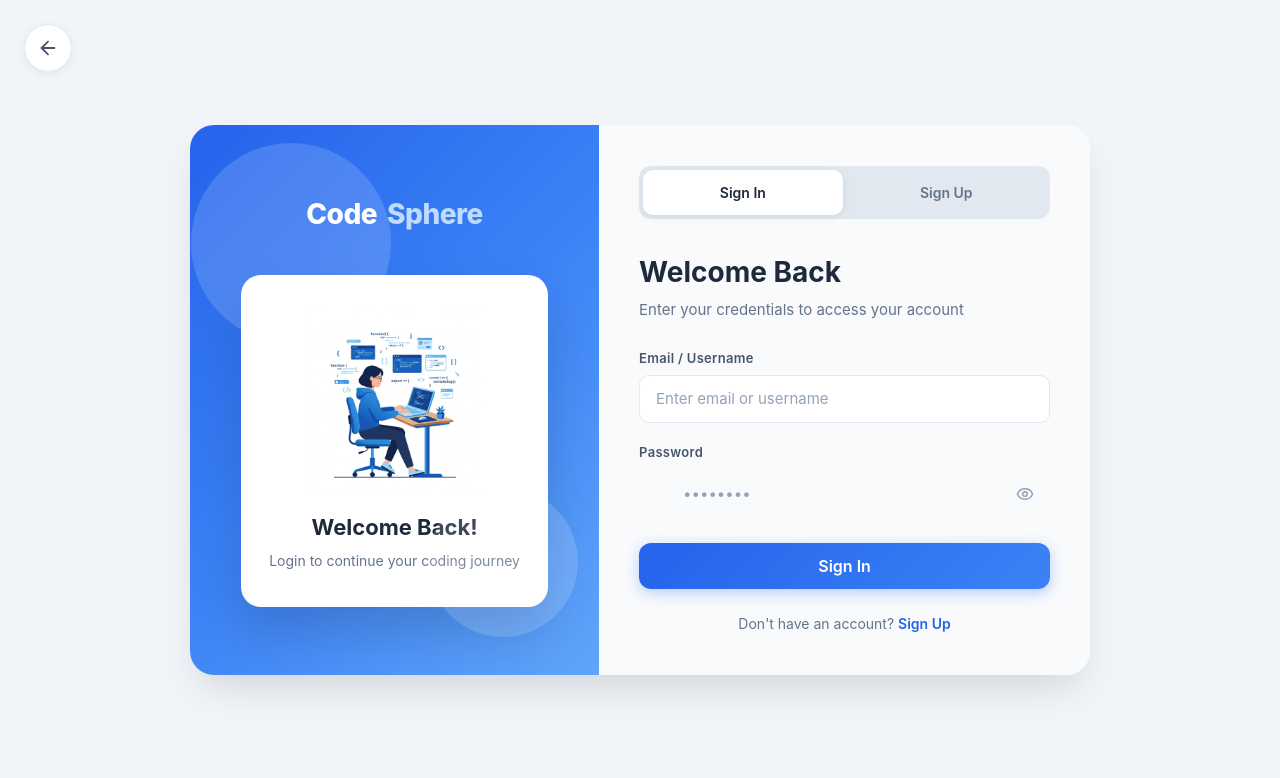
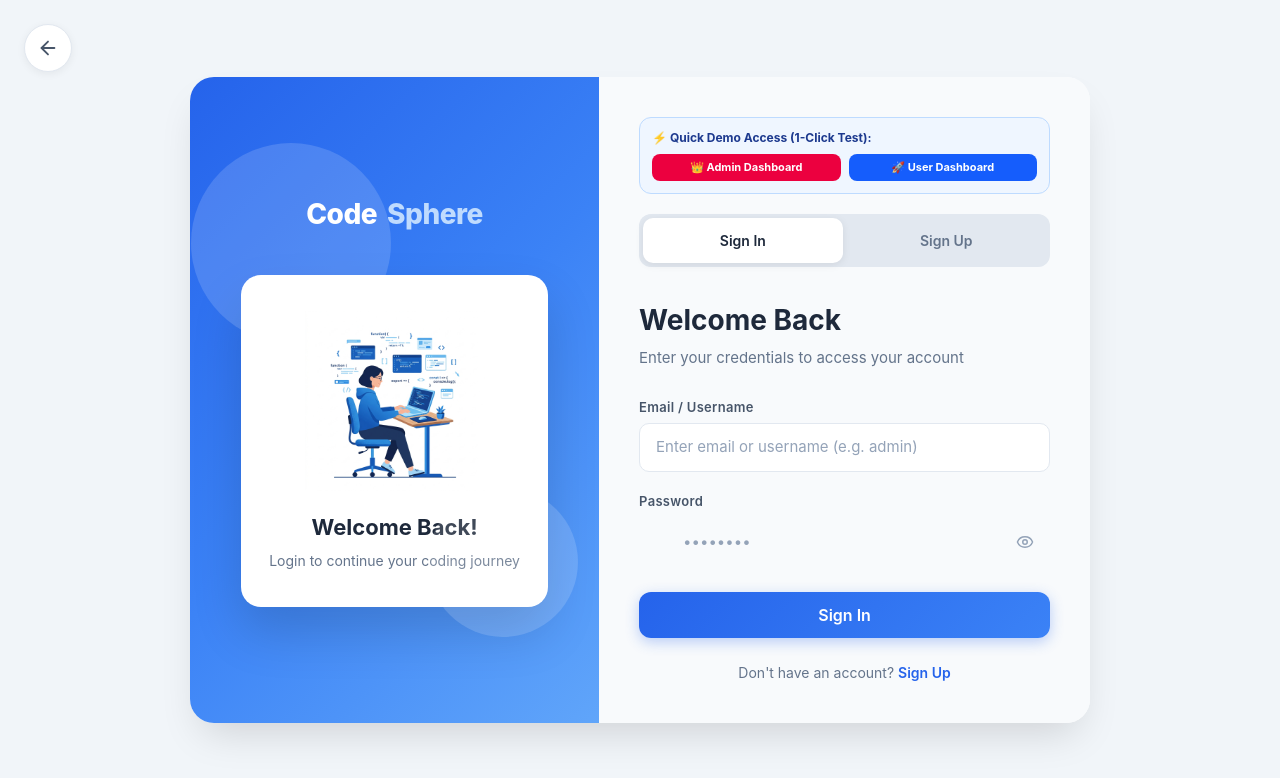
Before and after one commit to ShravaniMahajan/Coding_platform_CodeSprit, a React (Vite) app in the folder frontend/: page / in a window 1280 px wide. Both pictures are taken after a click on the button "Sign In". Shown: the top 778 px of the page. Built offline with nearby package versions, Linux system fonts and the light colour scheme; no server answers.

Commit message:
Configure proper landing-first flow and role-based login routing

```diff
--- a/frontend/src/App.jsx
+++ b/frontend/src/App.jsx
@@ -14,28 +14,6 @@ function App() {
   const [selectedSkill, setSelectedSkill] = useState(null);
   const [selectedSkillName, setSelectedSkillName] = useState("");
   const [selectedProblem, setSelectedProblem] = useState(null);
-
-
-  // ── Auto-restore session on app load ──────────────────────────────
-  // If a valid token+user is already in localStorage, skip landing & go straight to dashboard/admin
-  useEffect(() => {
-    const token = localStorage.getItem("token");
-    const userRaw = localStorage.getItem("user");
-    if (token && userRaw) {
-      try {
-        const user = JSON.parse(userRaw);
-        if (user.role === "ADMIN" || user.role === "admin") {
-          setCurrentPage("admin");
-        } else {
-          setCurrentPage("dashboard");
-        }
-      } catch {
-        // Corrupt stored data — clear and stay on landing
-        localStorage.removeItem("token");
-        localStorage.removeItem("user");
-      }
-    }
-  }, []);
 
   const handleOpenAuth = (tab = "login") => {
     setAuthTab(tab);
--- a/frontend/src/pages/AuthPage.jsx
+++ b/frontend/src/pages/AuthPage.jsx
@@ -12,6 +12,15 @@ function AuthPage({ initialTab = "login", onLoginSuccess, onBack }) {
   const [formData, setFormData] = useState({ username: "", email: "", password: "" });
 
   const handleChange = (e) => setFormData({ ...formData, [e.target.name]: e.target.value });
+
+  const handleDemoLogin = (role) => {
+    const demoUser = role === "admin"
+      ? { username: "admin", email: "admin@codesphere.io", role: "ADMIN" }
+      : { username: "StudentDemo", email: "student@codesphere.io", role: "USER" };
+    localStorage.setItem("token", "demo-token-" + Date.now());
+    localStorage.setItem("user", JSON.stringify(demoUser));
+    onLoginSuccess(role);
+  };
 
   const handleSubmit = async (e) => {
     e.preventDefault();
@@ -40,7 +49,22 @@ function AuthPage({ initialTab = "login", onLoginSuccess, onBack }) {
         onLoginSuccess(data.role.toLowerCase());
       }
     } catch (err) {
-      setError(err.message);
+      // If backend is unreachable (e.g. GitHub Pages static demo), use smart demo fallback
+      if (activeTab === "login") {
+        const isAdmin = formData.username.toLowerCase().includes("admin");
+        const role = isAdmin ? "admin" : "user";
+        const demoUser = {
+          username: formData.username || (isAdmin ? "admin" : "Student"),
+          email: formData.email || (isAdmin ? "admin@codesphere.io" : "user@codesphere.io"),
+          role: isAdmin ? "ADMIN" : "USER"
+        };
+        localStorage.setItem("token", "demo-token-" + Date.now());
+        localStorage.setItem("user", JSON.stringify(demoUser));
+        onLoginSuccess(role);
+      } else {
+        setSuccess("Account registered! Please sign in.");
+        setActiveTab("login");
+      }
     } finally {
       setLoading(false);
     }
@@ -86,6 +110,29 @@ function AuthPage({ initialTab = "login", onLoginSuccess, onBack }) {
         {/* Right Side — Form Panel */}
         <div className="auth-right-panel">
           <div className="auth-form-wrapper">
+            {/* Quick Demo Credentials Banner */}
+            <div className="mb-5 p-3 rounded-xl bg-blue-50 border border-blue-200 text-xs flex flex-col gap-2">
+              <span className="font-bold text-blue-900 flex items-center gap-1.5">
+                ⚡ Quick Demo Access (1-Click Test):
+              </span>
+              <div className="flex gap-2">
+                <button
+                  type="button"
+                  onClick={() => handleDemoLogin("admin")}
+                  className="flex-1 py-1.5 px-2.5 rounded-lg bg-rose-600 hover:bg-rose-700 text-white font-bold text-[11px] transition-colors"
+                >
+                  👑 Admin Dashboard
+                </button>
+                <button
+                  type="button"
+                  onClick={() => handleDemoLogin("user")}
+                  className="flex-1 py-1.5 px-2.5 rounded-lg bg-blue-600 hover:bg-blue-700 text-white font-bold text-[11px] transition-colors"
+                >
+                  🚀 User Dashboard
+                </button>
+              </div>
+            </div>
+
             {/* Tab Switcher */}
             <div className="auth-tab-switcher">
               <button
@@ -136,7 +183,7 @@ function AuthPage({ initialTab = "login", onLoginSuccess, onBack }) {
                 <label className="auth-label">{activeTab === "login" ? "Email / Username" : "Username"}</label>
                 <input
                   type="text" name="username" value={formData.username} onChange={handleChange} required
-                  placeholder={activeTab === "login" ? "Enter email or username" : "Choose a username"}
+                  placeholder={activeTab === "login" ? "Enter email or username (e.g. admin)" : "Choose a username"}
                   className="auth-input"
                 />
               </div>
```
